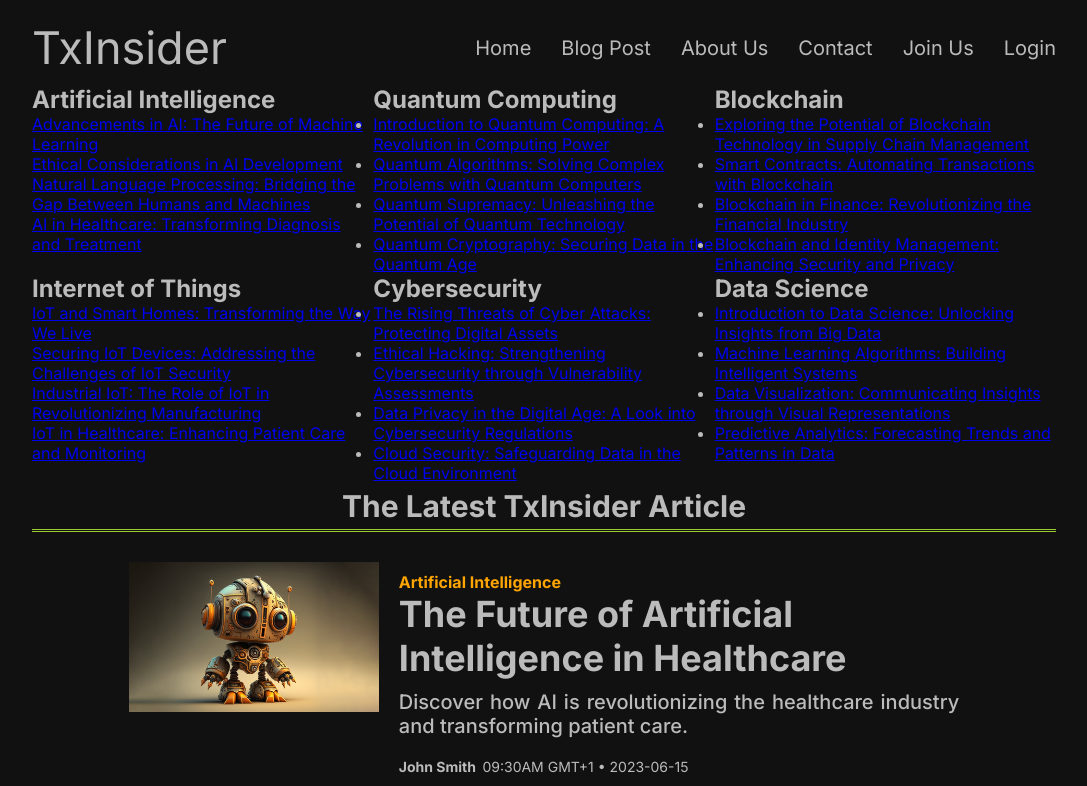
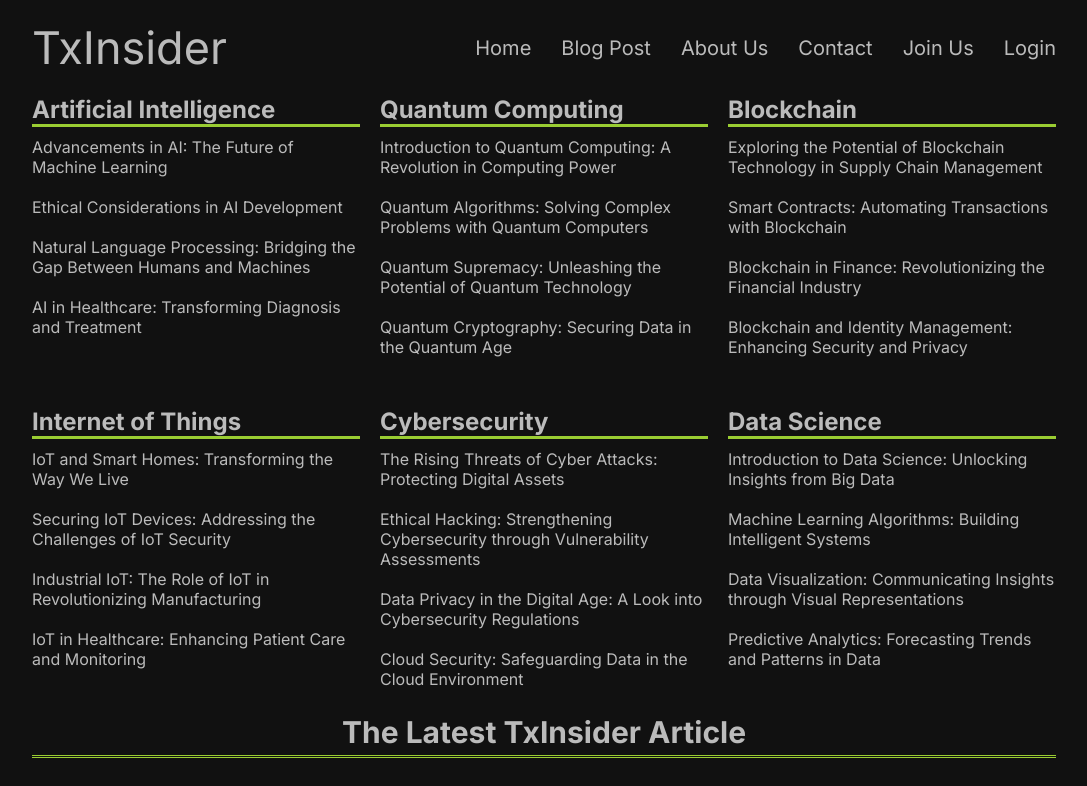
Before and after one commit to TyW-98/tech-blog, a Next.js app: page /blog in a window 1280 px wide. Shown: the top 786 px of the page, without its empty margins (96-1183 px from the left). Built offline with nearby package versions, Linux system fonts and the light colour scheme.

Commit message:
Add styling for CategoricalCard component

```diff
--- a/src/app/blog/CategoricalCard.jsx
+++ b/src/app/blog/CategoricalCard.jsx
@@ -4,13 +4,15 @@
 export default function CategoricalCard(props) {
   return (
     <div className={styles.container}>
-      <h1>{props.category}</h1>
-      <div className={styles["article-list"]}>
-        <ul>
+      <h1 className={styles.header}>{props.category}</h1>
+      <div>
+        <ul className={styles["article-list"]}>
           {props.articles.map((article) => {
             return (
-              <li key={article.id}>
-                <Link href={`/blog/${article.id}`}>{article.title}</Link>
+              <li key={article.id} className={styles.article}>
+                <Link href={`/blog/${article.id}`} className={styles.title}>
+                  {article.title}
+                </Link>
               </li>
             );
           })}
--- a/src/app/blog/categoricalcard.module.css
+++ b/src/app/blog/categoricalcard.module.css
@@ -0,0 +1,26 @@
+.container {
+    margin: 10px 0;
+}
+
+.header {
+    border-bottom: solid 3px yellowgreen;
+}
+
+.article-list {
+    list-style: none;
+}
+
+.article {
+    padding: 10px 0;
+}
+
+.title {
+    text-decoration: none;
+    color: inherit;
+    text-align: justify;
+}
+
+.title:hover {
+    text-decoration: underline;
+    color: rgb(151, 153, 19);
+}
--- a/src/app/blog/page.module.css
+++ b/src/app/blog/page.module.css
@@ -9,6 +9,7 @@
     display: grid;
     grid-template-columns: 1fr 1fr 1fr;
     grid-template-rows: auto;
+    gap: 20px;
 }
 
 .article-list-container {
```
